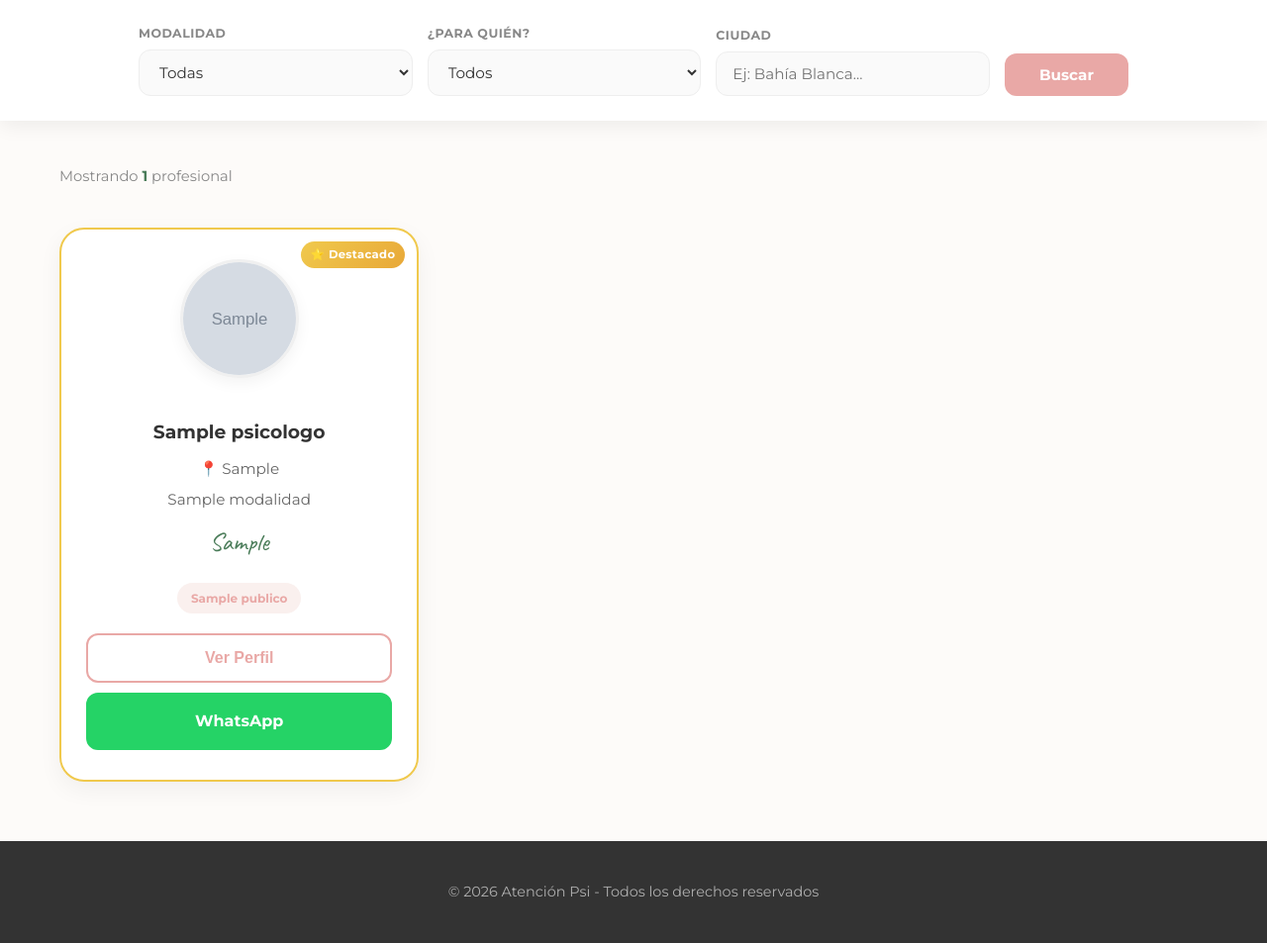
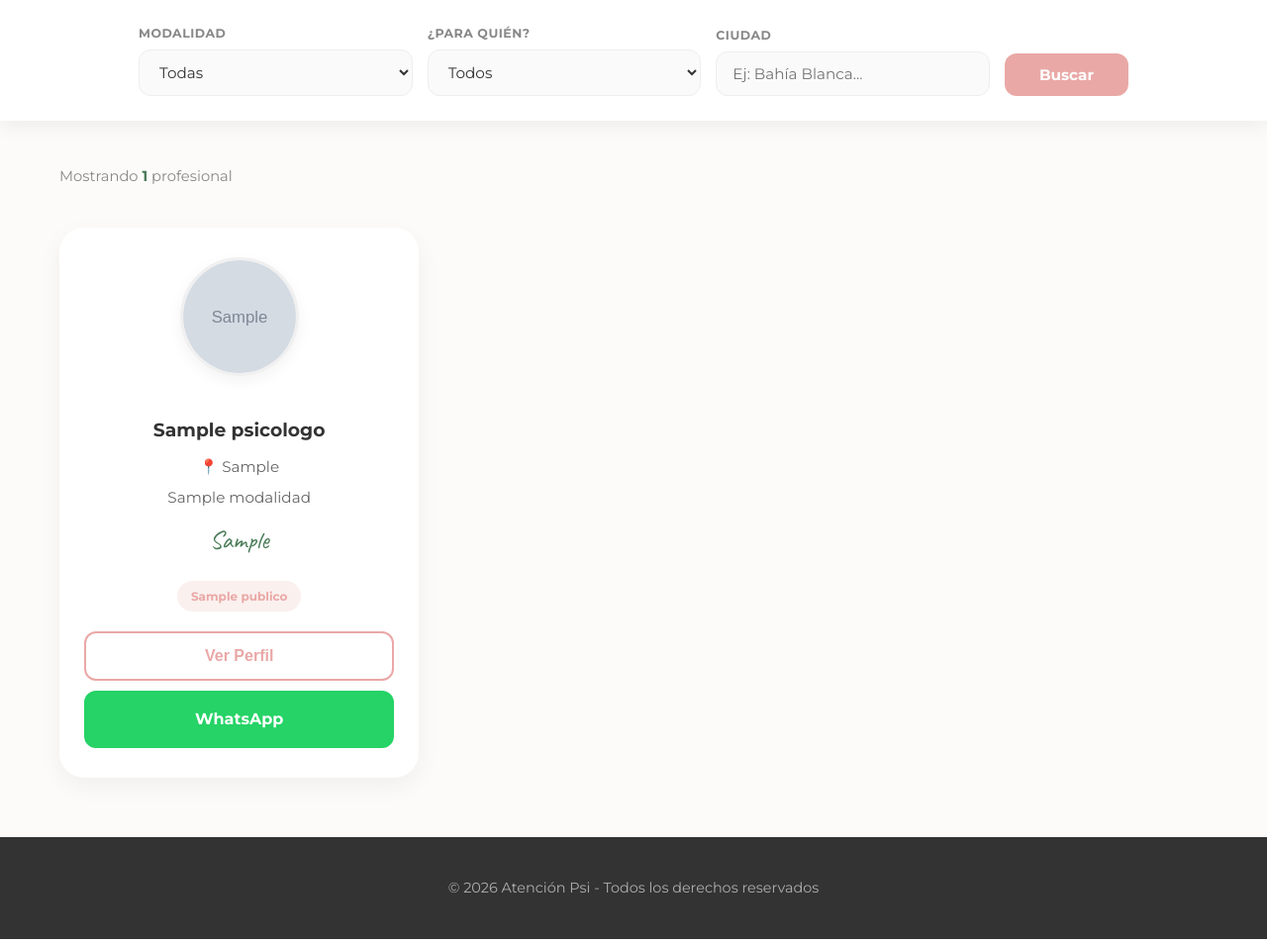
Before and after one commit to LeandroFrattini/Atencionpsi-web, a Django app: page /buscador/ in a window 1280 px wide. Shown: the part 357-1310 px from the top of the page at 99% size. Run offline with Django 5.2, Linux system fonts and the light colour scheme; tables that the repository leaves empty hold one stand-in row (values such as "Sample post"); grey boxes marked "Sample" are stand-in pictures.

Commit message:
fix: sacar badge y borde de destacado, solo aparece primero

```diff
--- a/profesionales/templates/buscador.html
+++ b/profesionales/templates/buscador.html
@@ -68,11 +68,7 @@
 
     <div class="results-container">
         {% for p in psicologos %}
-            <div class="card {% if p.destacado %}card-destacada{% endif %}">
-
-                {% if p.destacado %}
-                    <div class="badge-destacado">⭐ Destacado</div>
-                {% endif %}
+            <div class="card">
 
                 <div class="card-img-container" style="display: flex; justify-content: center; margin-bottom: 15px;">
                     {% if p.foto %}
--- a/profesionales/templates/perfil.html
+++ b/profesionales/templates/perfil.html
@@ -29,10 +29,6 @@
                     <img src="{% static 'img/default.png' %}" alt="{{ p.nombre }}" class="perfil-foto">
                 {% endif %}
             </div>
-
-            {% if p.destacado %}
-                <div class="badge-destacado badge-destacado-perfil">⭐ Destacado</div>
-            {% endif %}
 
             <h1 class="perfil-nombre">{{ p.nombre }}</h1>
 
--- a/static/style.css
+++ b/static/style.css
@@ -1672,31 +1672,6 @@ main.buscador-main {
    MEJORAS v1.3
    ============================================= */
 
-/* ── BADGE DESTACADO ── */
-.card-destacada {
-    border: 2px solid #f0c94d;
-    position: relative;
-}
-
-.badge-destacado {
-    position: absolute;
-    top: 12px;
-    right: 12px;
-    background: linear-gradient(135deg, #f0c94d, #e8a838);
-    color: white;
-    font-size: 0.72rem;
-    font-weight: 700;
-    padding: 4px 10px;
-    border-radius: 20px;
-    letter-spacing: 0.03em;
-    z-index: 1;
-}
-
-.badge-destacado-perfil {
-    position: static;
-    display: inline-block;
-    margin: 8px 0 12px;
-}
 
 /* ── MODAL DE PERFIL ── */
 .modal-overlay {
```
